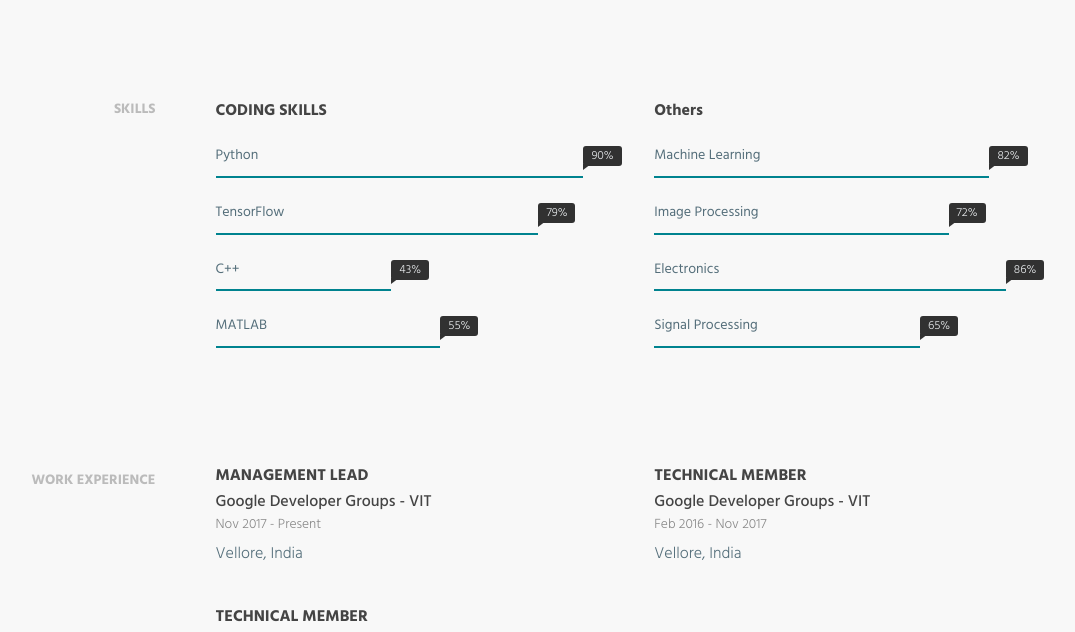
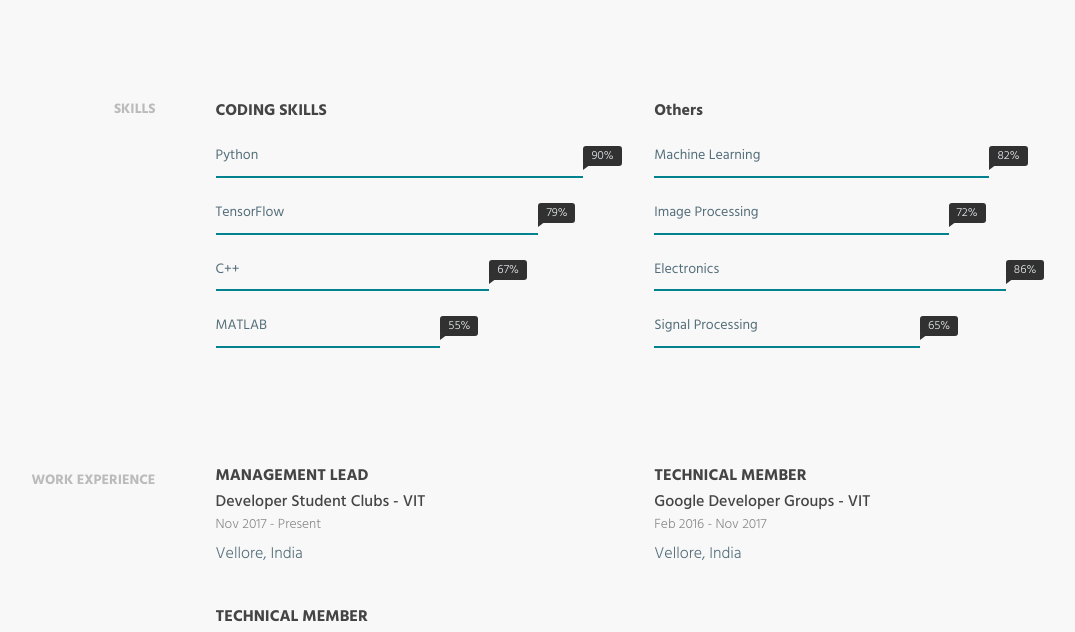
Before and after one commit to rohan097/rohan097.github.io, a website: page index.html in a window 1280 px wide. Shown: the part 549-1181 px from the top of the page, without its empty margins (147-1222 px from the left). Drawn offline with Linux system fonts and the light colour scheme.

Commit message:
Update workexperience and skill level

```diff
--- a/index.html
+++ b/index.html
@@ -216,9 +216,9 @@
                                 <span class="progress-title">C++</span>
 
                                 <div class="progress">
-                                    <div class="progress-bar" role="progressbar" aria-valuenow="43" aria-valuemin="0"
-                                         aria-valuemax="100" style="width: 43%;"><span
-                                            class="progress-percent"> 43%</span>
+                                    <div class="progress-bar" role="progressbar" aria-valuenow="67" aria-valuemin="0"
+                                         aria-valuemax="100" style="width: 67%;"><span
+                                            class="progress-percent"> 67%</span>
                                     </div>
                                 </div>
                                 <!-- /.progress -->
@@ -322,7 +322,7 @@
                     <div class="col-md-6">
                         <div class="content-item">
                             <h3>Management Lead</h3>
-                            <h4>Google Developer Groups - VIT</h4>
+                            <h4>Developer Student Clubs - VIT</h4>
                             <small>Nov 2017 - Present</small>
 
                             <p>Vellore, India</p>
```
